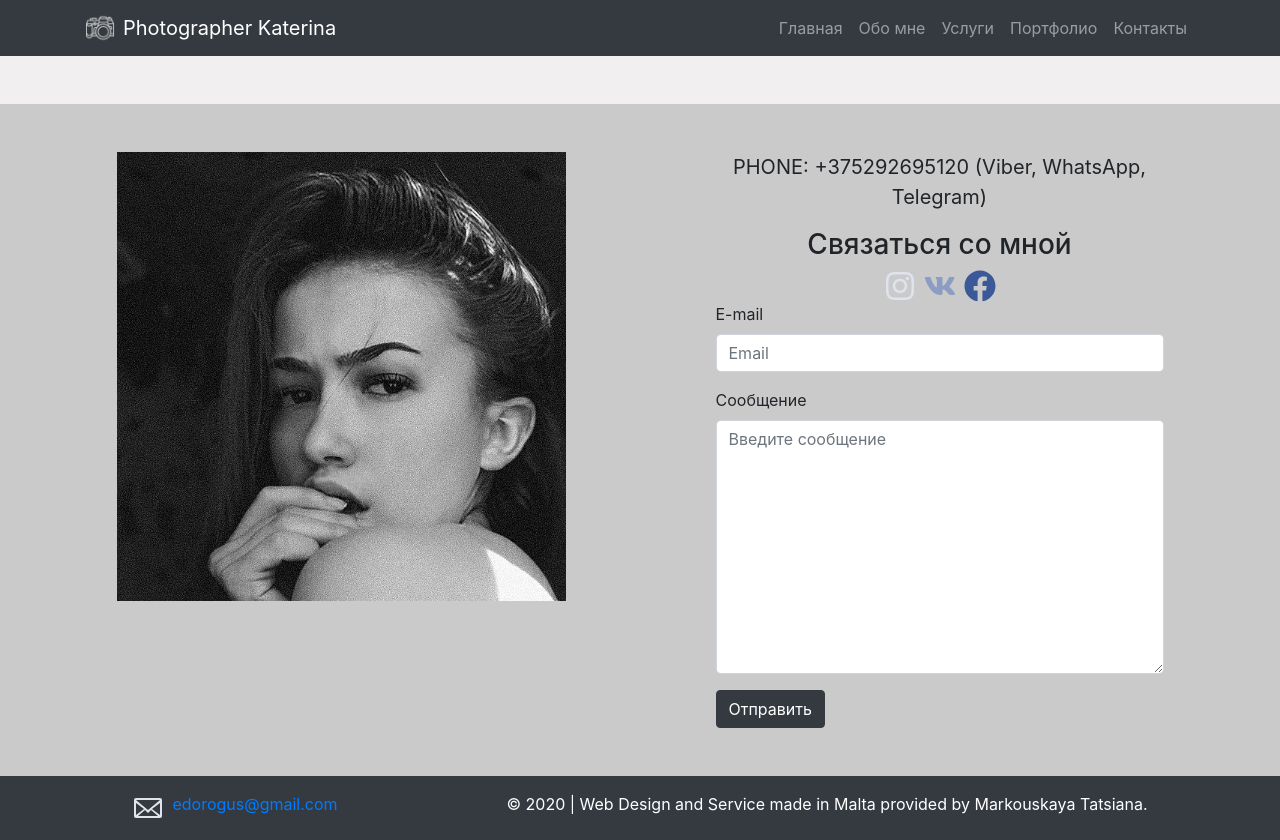
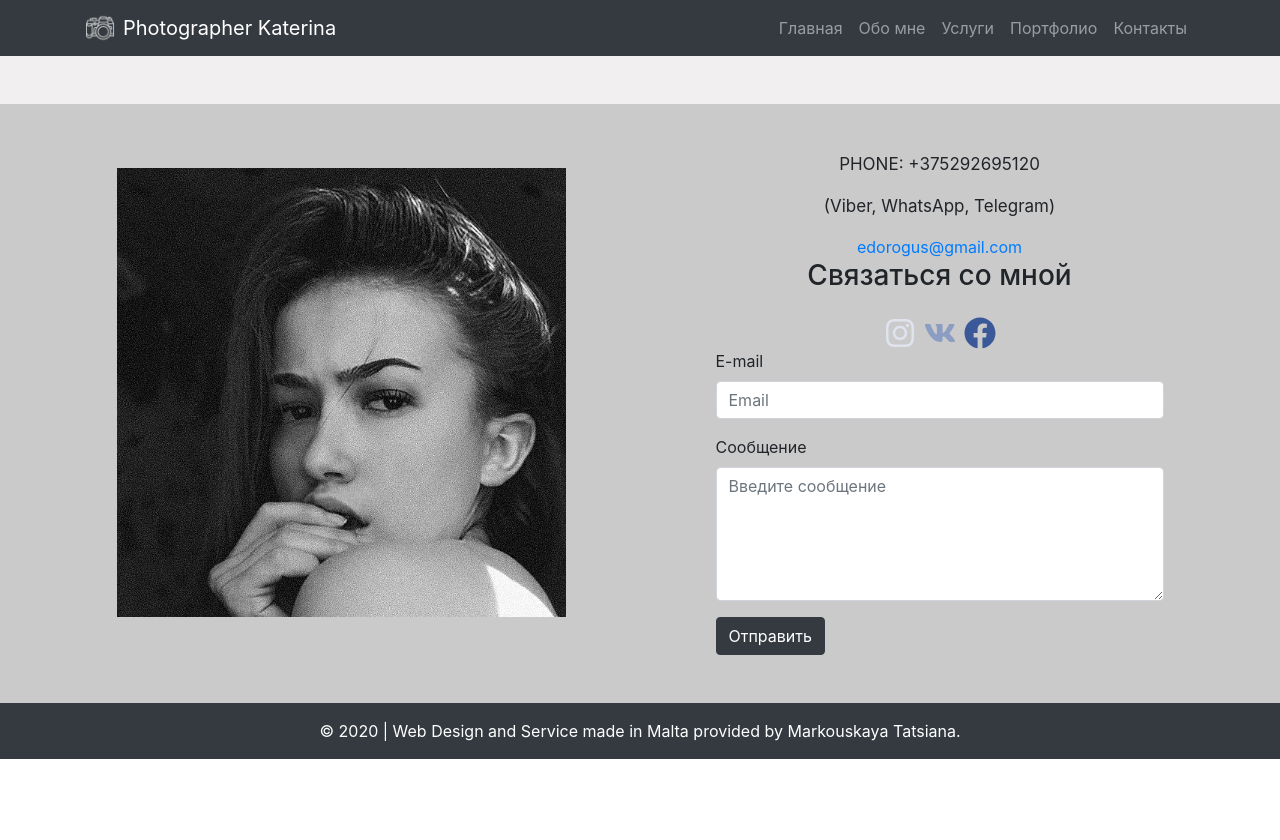
Before and after one commit to TatsianaMark/React-site, a React (Create React App) app in the folder react-site/: page /contacts in a window 1280 px wide. After the commit the page ends 800 px from the top, so only its background shows below. Built offline with nearby package versions, Linux system fonts and the light colour scheme.

Commit message:
feat: change contact form with media link

```diff
--- a/react-site/src/App.css
+++ b/react-site/src/App.css
@@ -83,6 +83,9 @@
     text-indent:25px;
     text-align: justify;
 }
+.contact_number{
+    font-size: 17px;
+}
 
 /*.container_bg{*/
     /*background-image: url("./assets/img/Kate.jpg");*/
--- a/react-site/src/Components/Footer.js
+++ b/react-site/src/Components/Footer.js
@@ -5,12 +5,6 @@ export default function Footer() {
     return(
         <>
             <div className="footer footer_mix bg-dark d-flex flex-row flex-wrap px-5 py-3 justify-content-around">
-                <div className="message message_footer d-flex">
-                        <GoMail size="2rem" color='#dfe3ee'/>
-                        <div className="e_mail_footer text-white ml-2">
-                            <a href="edorogus@gmail.com">edorogus@gmail.com</a>
-                        </div>
-                </div>
                 <div className="main-footer text-white">
                     © 2020 | Web Design and Service made in Malta provided by Markouskaya Tatsiana.
                 </div>
--- a/react-site/src/Pages/Contacts.js
+++ b/react-site/src/Pages/Contacts.js
@@ -2,6 +2,7 @@ import React from "react";
 import { Form, Button, Container} from "react-bootstrap";
 import kate from "../assets/img/Kate.jpg";
 import SocialFollow from "../Components/SocialFollow";
+import  {GoMail} from "react-icons/go";
 
 export default function Contacts() {
     return (
@@ -9,18 +10,24 @@ export default function Contacts() {
 
            <div className="container_contacts mt-5 py-5">
                <div className="container_img_contact">
-                   <img src={kate} className="img-fluid w-75" alt="img_kate"/>
+                   <img src={kate} className="img-fluid w-75 mt-3" alt="img_kate"/>
                </div>
                <div className="main_container_contact">
                        <Form>
                            <div className="contact contact_header text-center">
-                               <div className="contact contact_number pb-3">
-                                   PHONE: +375292695120 (Viber, WhatsApp, Telegram)
+                               <div className="contact contact_number">
+                                   <p>PHONE: +375292695120</p>
+                                   <p>(Viber, WhatsApp, Telegram)</p>
                                </div>
-                               <div className="contact-text">
+                               <div className="message_me">
+                                   <a href="edorogus@gmail.com">edorogus@gmail.com</a>
+                               </div>
+                               <div className="contact-text pb-3">
                                    <h3>Связаться со мной</h3>
                                </div>
-                               <SocialFollow/>
+                               <div className="social social_media">
+                                   <SocialFollow/>
+                               </div>
                            </div>
                            <Form.Group controlId="formBasicEmail">
                                <Form.Label>E-mail</Form.Label>
@@ -29,7 +36,7 @@ export default function Contacts() {
 
                            <Form.Group controlId="formBasicPassword">
                                <Form.Label>Сообщение</Form.Label>
-                               <Form.Control as="textarea" rows="10"placeholder="Введите сообщение"/>
+                               <Form.Control as="textarea" rows="5"placeholder="Введите сообщение"/>
                            </Form.Group>
                            <Button variant="dark" type="submit">Отправить</Button>
                        </Form>
--- a/react-site/src/Pages/Services.js
+++ b/react-site/src/Pages/Services.js
@@ -12,7 +12,7 @@ import {Container, CardDeck, Card,Button , Row, Col, Nav, Tab} from "react-boots
 export default function Services() {
     return (
         <Container>
-            <div className="container_line">
+            <div className="container container_line">
             </div>
             <div className="container_services py-md-5">
             <div className="title text-center m-2">
```
